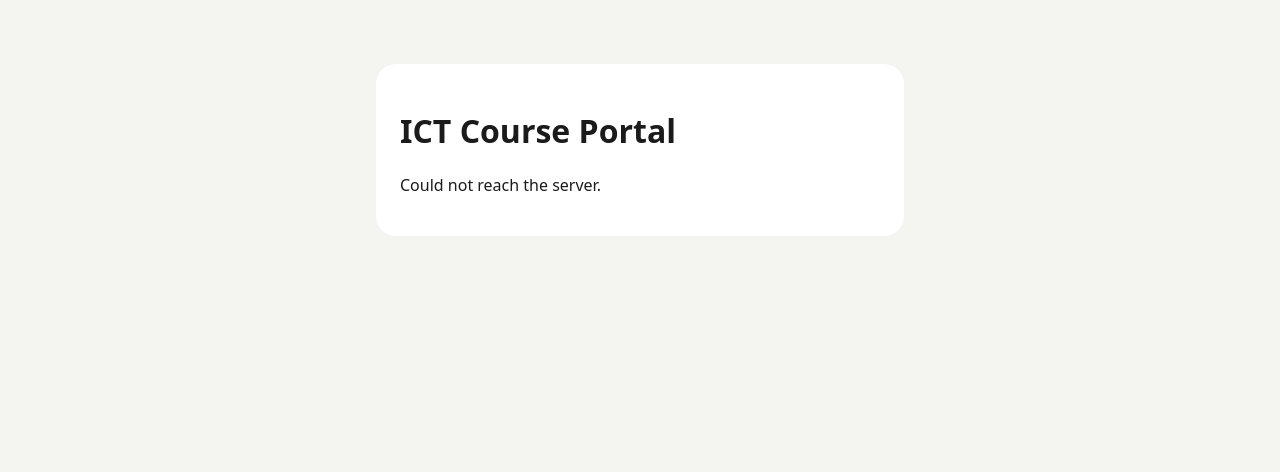
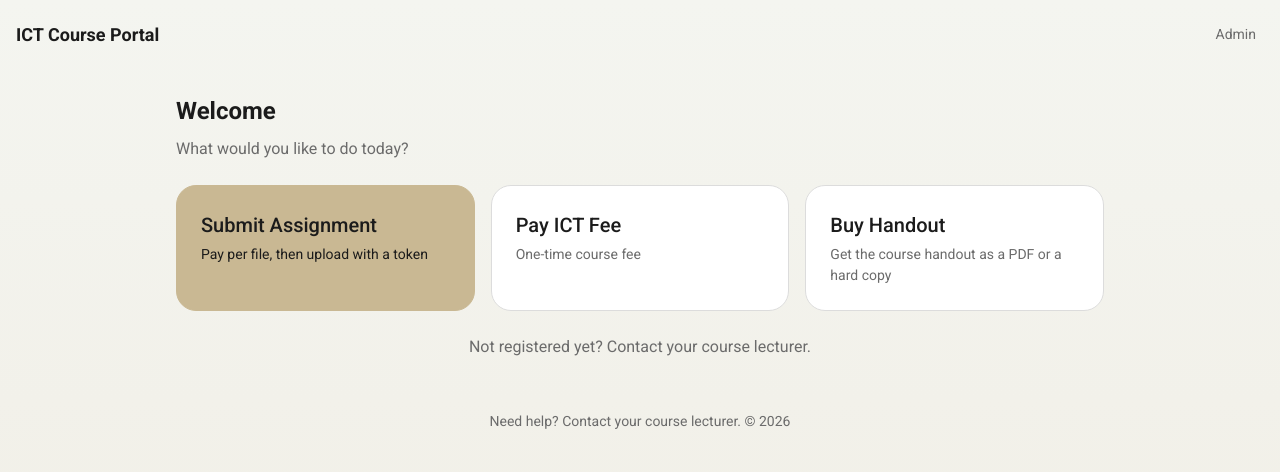
Before and after one commit to Popoeson/ictresourcecenter, a plain HTML site: page frontend/index.html in a window 1280 px wide. Drawn offline with Linux system fonts and the light colour scheme; no server answers.

Commit message:
Update index.html

```diff
--- a/frontend/index.html
+++ b/frontend/index.html
@@ -4,27 +4,56 @@
   <meta charset="UTF-8">
   <meta name="viewport" content="width=device-width, initial-scale=1">
   <title>ICT Course Portal</title>
-  <style>
-    body { font-family: system-ui, -apple-system, Arial, sans-serif; background: #F4F5F0; color: #1B1B1B; margin: 0; padding: 24px; }
-    .card { background: #fff; border-radius: 20px; max-width: 480px; margin: 40px auto; padding: 24px; }
-    #status { font-size: 16px; }
-  </style>
+
+  <link rel="preconnect" href="https://fonts.googleapis.com">
+  <link rel="preconnect" href="https://fonts.gstatic.com" crossorigin>
+  <link href="https://fonts.googleapis.com/css2?family=Roboto:wght@400;500;700&display=swap" rel="stylesheet">
+  <link rel="stylesheet" href="/css/styles.css">
+
 </head>
+
 <body>
-  <div class="card">
-    <h1>ICT Course Portal</h1>
-    <p id="status">Checking the server...</p>
-  </div>
+  <header class="site-header">
+    <a class="brand" href="/">ICT Course Portal</a>
+    <a class="header-link" href="/admin/login.html">Admin</a>
+  </header>
+
+  <main class="container container-wide">
+    <h1 class="page-title">Welcome</h1>
+    <p class="lead">What would you like to do today?</p>
+
+    <div class="home-cards">
+      <a class="action-card action-card-primary" href="/submit-assignment.html" data-soon>
+        <span class="action-title">Submit Assignment</span>
+        <span class="action-text">Pay per file, then upload with a token</span>
+      </a>
+      <a class="action-card" href="/pay-fee.html" data-soon>
+        <span class="action-title">Pay ICT Fee</span>
+        <span class="action-text">One-time course fee</span>
+      </a>
+      <a class="action-card" href="/buy-handout.html" data-soon>
+        <span class="action-title">Buy Handout</span>
+        <span class="action-text">Get the course handout as a PDF or a hard copy</span>
+      </a>
+    </div>
+
+    <p class="muted center">Not registered yet? Contact your course lecturer.</p>
+  </main>
+
+  <footer class="site-footer">
+    <p>Need help? Contact your course lecturer. &copy; <span id="year"></span></p>
+  </footer>
+
+  <script src="/js/ui.js"></script>
   <script>
-    fetch('/api/health')
-      .then(function (r) { return r.json(); })
-      .then(function (d) {
-        document.getElementById('status').textContent =
-          d.success ? 'Server is connected.' : 'Server replied with an error.';
-      })
-      .catch(function () {
-        document.getElementById('status').textContent = 'Could not reach the server.';
+    document.getElementById('year').textContent = new Date().getFullYear();
+    // These pages are built in later phases
+    document.querySelectorAll('[data-soon]').forEach(function (el) {
+      el.addEventListener('click', function (e) {
+        e.preventDefault();
+        UI.toast('This page is coming soon.', 'info');
       });
+    });
   </script>
 </body>
 </html>
```
